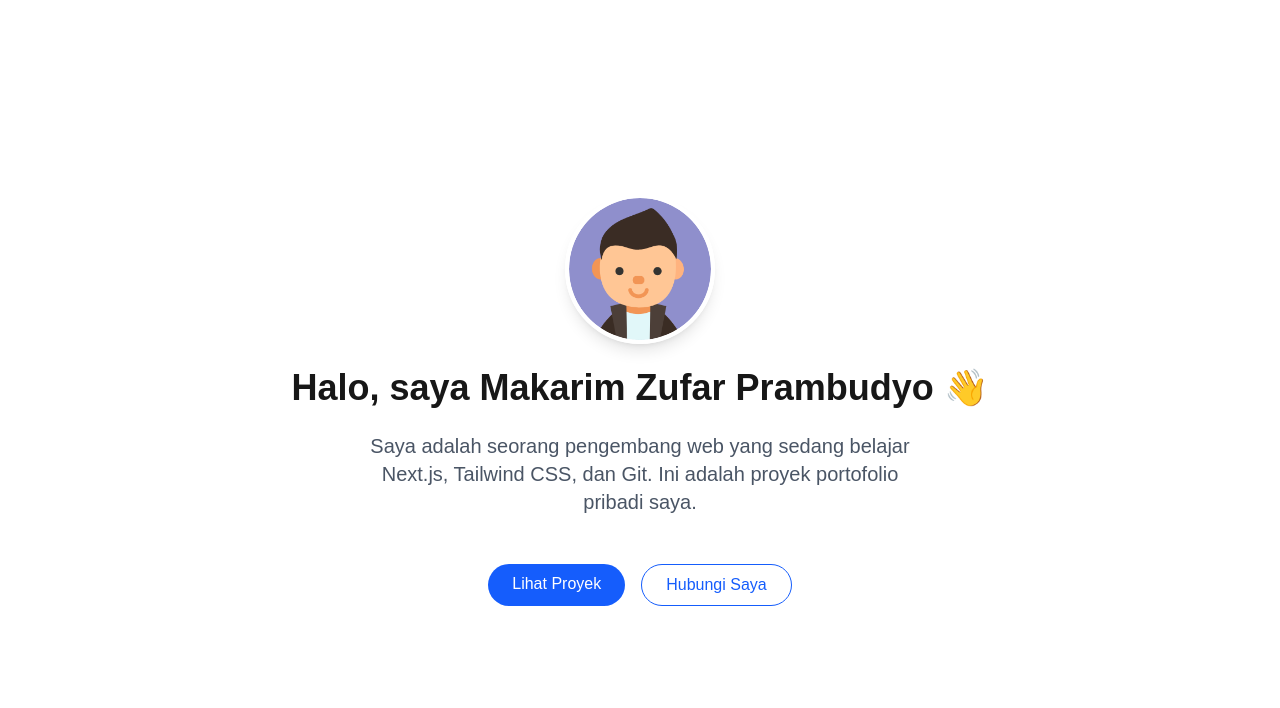
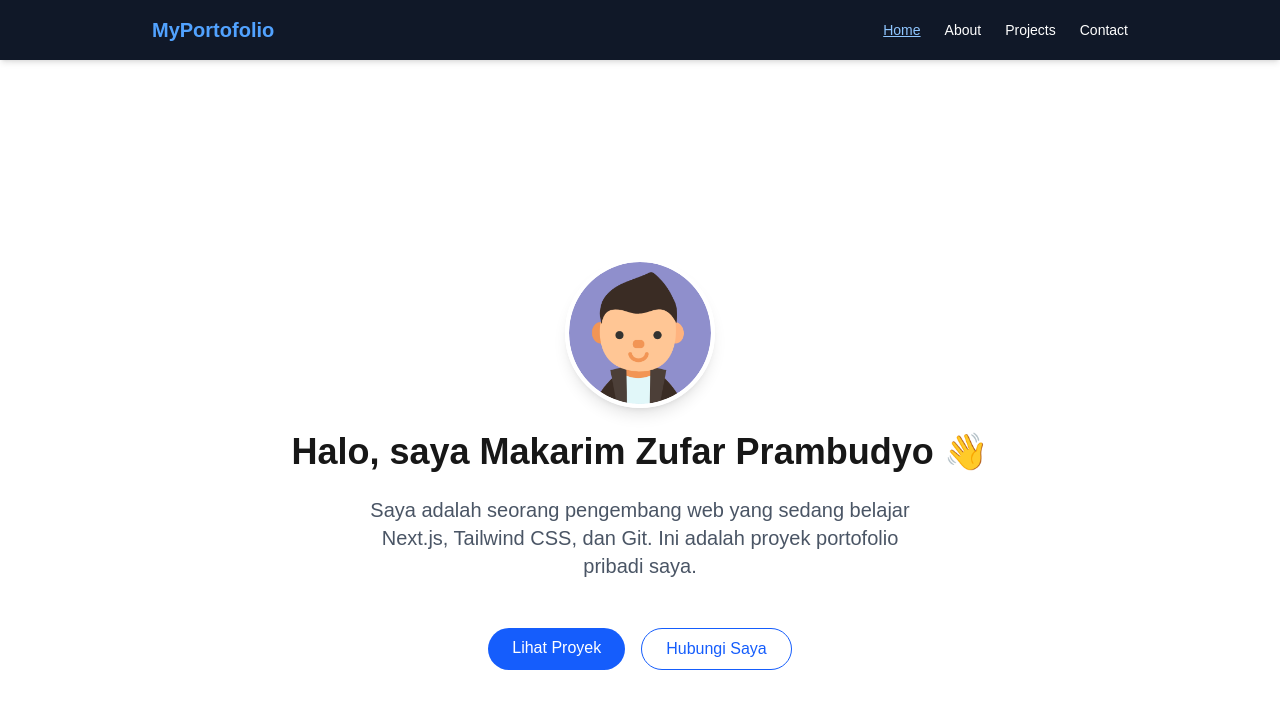
Before and after one commit to MakarimZufar/my_portofolio, a Next.js app: page / in a window 1280 px wide. Shown: the top 708 px of the page. Built offline with nearby package versions, Linux system fonts and the light colour scheme.

Commit message:
feat: Create Navbar component

```diff
--- a/src/app/layout.js
+++ b/src/app/layout.js
@@ -1,5 +1,6 @@
 import { Geist, Geist_Mono } from "next/font/google";
 import "./globals.css";
+import Navbar from "@/components/Navbar";
 
 const geistSans = Geist({
   variable: "--font-geist-sans",
@@ -12,17 +13,17 @@ const geistMono = Geist_Mono({
 });
 
 export const metadata = {
-  title: "Create Next App",
-  description: "Generated by create next app",
+  title: "My Porotofolio",
+  description: "Created with Next.js + Tailwind",
 };
 
 export default function RootLayout({ children }) {
   return (
     <html lang="en">
-      <body
-        className={`${geistSans.variable} ${geistMono.variable} antialiased`}
-      >
-        {children}
+      <body>
+        <Navbar />
+          <div className="pt-16">{children}</div>
+          {/* Supaya isi gak ketutup navbar */}
       </body>
     </html>
   );
--- /dev/null
+++ b/src/components/Navbar.js
@@ -0,0 +1,65 @@
+"use client";
+import Link from "next/link";
+import { usePathname } from "next/navigation";
+
+export default function Navbar() {
+    const pathname = usePathname();
+
+    return (
+        <nav className="bg-gray-900 text-white shadow-md fixed top-0 z-50 w-full">
+            <div className="max-w-5xl mx-auto flex justify-between items-center px-6 py-4">
+                {/* Judul/logo */}
+                <Link
+                    href="/"
+                    className="text-xl font-bold text-blue-400 hover:text-white transition"
+                >
+                    MyPortofolio
+                </Link>
+
+                {/* Menu navigasi */}
+                <div className="flex gap-6 text-sm">
+                    <Link
+                        href="/"
+                        className={
+                            pathname === "/"
+                                ? "underline text-blue-300"
+                                : "hover:text-blue-300 transition"
+                        }
+                    >
+                        Home
+                    </Link>
+                    <Link
+                        href="/about"
+                        className={
+                            pathname === "/about"
+                                ? "underline text-blue-300"
+                                : "hover:text-blue-300 transition"
+                        }
+                    >
+                        About
+                    </Link>
+                    <Link
+                        href="/projects"
+                        className={
+                            pathname === "/projects"
+                                ? "underline text-blue-300"
+                                : "hover:text-blue-300 transition"
+                        }
+                    >
+                        Projects
+                    </Link>
+                    <Link
+                        href="/contact"
+                        className={
+                            pathname === "/contact"
+                                ? "underline text-blue-300"
+                                : "hover:text-blue-300 transition"
+                        }
+                    >
+                        Contact
+                    </Link>
+                </div>
+            </div>
+        </nav>
+    );
+}
```
